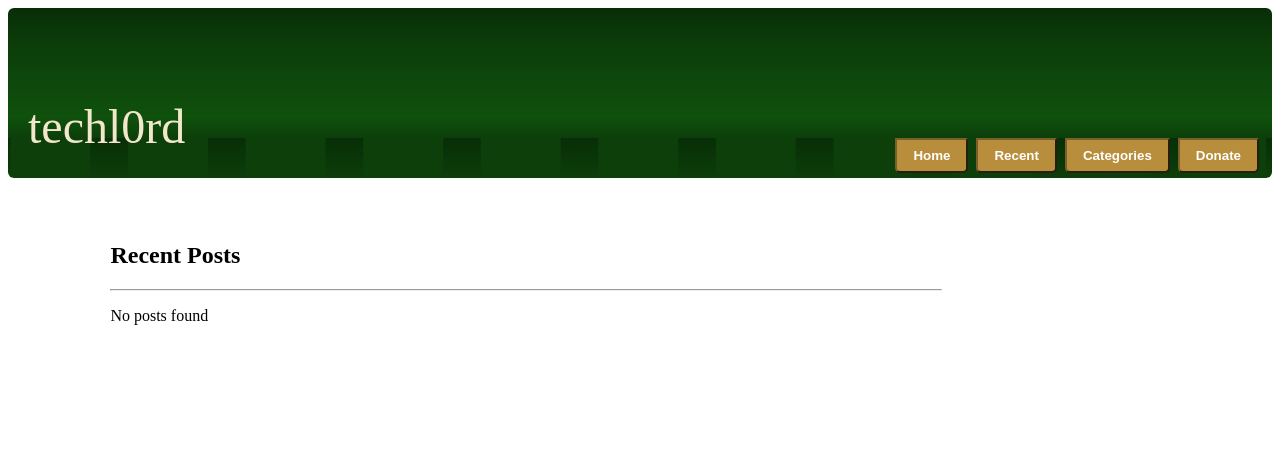
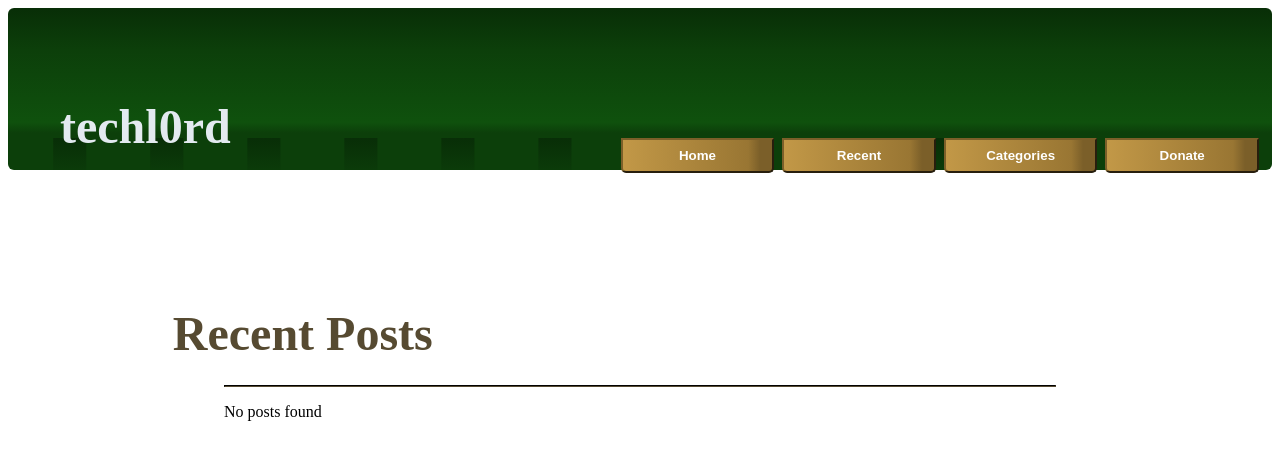
Before and after one commit to SprengerV/techl0rd2.0, a Next.js app: page /recent in a window 1280 px wide. Shown: the top 460 px of the page. Built offline with nearby package versions, Linux system fonts and the light colour scheme.

Commit message:
styling changes

```diff
--- a/components/Navbar.js
+++ b/components/Navbar.js
@@ -18,8 +18,8 @@ const pages = {
 
 const Navbar = ({ active }) => {
   return (
-    <nav className="nav navbar-primary border-primary">
-      <div className="navBrand text-light">
+    <nav className="nav navbar-primary border-primary customNavBorder">
+      <div className="navBrand text-success">
         techl0rd
       </div>
       <div className="navigation">
--- a/content/index.js
+++ b/content/index.js
@@ -39,3 +39,25 @@ export const categories = () =>
 
     return cats
   })( require.context('./', true, /\.md$/) )
+
+export const postsByCat = (cat) =>
+  (context => {
+    const keys = context.keys()
+    const docs = keys.map(context)
+    let posts = []
+    docs.forEach(doc => {
+      const { data: frontmatter } = matter(doc.default)
+      const { title, date, description, category } = frontmatter
+      const sluggedCat = category.split(' ').join('').toLowerCase()
+      if (sluggedCat === cat) {
+        const post = {
+          title,
+          date,
+          description,
+          category
+        }
+        posts = [...posts, post]
+      }
+    })
+    return posts
+  })( require.context('./', true, /\,md$/) )
--- a/pages/recent.js
+++ b/pages/recent.js
@@ -4,8 +4,10 @@ import { content } from '../content'
 
 const Recent = ({ posts }) => {
   return (<>
-    <h2>Recent Posts</h2>
-    <hr/>
+    <div className="header">
+      <h2 className="heading text-dark">Recent Posts</h2>
+      <hr className="border-dark"/>
+    </div>
     <PostsList content={ posts }/>
   </>)
 }
@@ -13,30 +15,30 @@ const Recent = ({ posts }) => {
 const PostsList = ({ content }) => {
   if (!content || !content.length) return <p>No posts found</p>
 
-    return (<>
+    return (<div className="recentList border-success">
 
-      { content.map(post => {
+      { content.map((post, i) => {
         const { frontmatter, slug } = post
         const { title, description, date } = frontmatter
 
         return (
-          <Link href={ `/posts/${ slug }` }>
-            <a>
-              <div className="card">
-                <div className="cardHeader text-light nav-info">
+          <Link key={ i } href={ `/posts/${ slug }` }>
+            <div className="card border-dark preview">
+              <a>
+                <div className="cardHeader text-success nav-info">
                  { title }
                 </div>
-                <div className="cardBody">
+              </a>
+                <div className="cardBody text-dark">
                   <p>{ date }</p>
                   <p>{ description }</p>
                 </div>
               </div>
-            </a>
           </Link>
         )
       }) }
 
-    </>)
+    </div>)
 }
 
 export async function getStaticProps() {
--- a/styles/mixins.scss
+++ b/styles/mixins.scss
@@ -11,7 +11,7 @@
 
   .#{ $btnname } {
     color: lighten( $color, 64% );
-    background-color: $color;
+    background: linear-gradient(90deg, lighten( $color, 4% ), darken( $color, 8% ) 84%, darken( $color, 16% ) 92%);
     border-color: darken( $color, 16% );
   }
   .#{ $btnname }:hover {
@@ -42,22 +42,28 @@
 @mixin nav($name, $color) {
   $navname: "nav-" + $name;
   .#{ $navname } {
-    background-color: $color;
+    background-image: linear-gradient(180deg, darken( $color, 8% ) 0%, lighten( $color, 8% ) 32%, darken( $color, 4% ) 64%, $color 76%, lighten( $color, 16% ) 90%, darken( $color, 8% ) 94%, darken( $color, 16% ) 100%);
   }
 }
 
 @mixin navbar($name, $color) {
   $navname: "navbar-" + $name;
   .#{ $navname } {
-    background-image: linear-gradient(180deg, darken( $color, 8% ) 0%, darken( $color, 4% ) 32%, $color 84%, darken( $color, 4% ) 100% );
+    background-image: linear-gradient(180deg, darken( $color, 8% ) 0%, darken( $color, 4% ) 32%, $color 88%, darken( $color, 4% ) 96% );
   }
 }
 
 @mixin text($name, $color) {
   $txtname: "text-" + $name;
   .#{ $txtname } {
-    color: $color;
+    color: darken( $color, 4% );
+  }
+  a:hover .#{ $txtname } {
+    color: darken( $color, 16% );
     text-decoration: none;
+  }
+  a:visited .#{ $txtname } {
+    color: darke( $color, 24% );
   }
 }
 
--- a/styles/rules.scss
+++ b/styles/rules.scss
@@ -6,9 +6,9 @@
 }
 
 .card {
-  border: 4px solid $dark;
+  border-width: 4px;
+  border-style: outset;
   border-radius: 4px;
-
   margin: 4vh 2vw 0 2vw;
 }
 
@@ -17,20 +17,45 @@
 }
 
 .cardHeader {
-  width: inherit;
-  height: 2rem;
-  font-size: 32px;
+  font-size: 24px;
+  padding: 12px;
+  border-bottom: inherit;
 }
 
 .content {
   width: 65vw;
-  margin: 8vh auto auto 8vw;
+  margin: 8vh auto auto auto;
+}
+
+.header {
+  font-size: 32px;
+  position: relative;
+}
+
+.headerDate {
+  display: inline-block;
+  position: relative;
+  right: -24vw;
+  bottom: -32px;
+}
+
+.heading {
+  display: inline-block;
+  position: relative;
+  left: -4vw;
+  bottom: -32px;
+}
+
+.main {
+  border-right-width: 2px;
+  border-right-style: inset;
+  min-height: 32vh;
 }
 
 .nav {
   width: 100%;
   height: 130px;
-  border-width: 0 0 40px 0;
+  border-width: 0 0 32px 0;
   border-style: $navEdge;
   border-radius: 6px;
   position: relative;
@@ -38,10 +63,10 @@
 
 .navBrand {
   font-size: 48px;
-
+  font-weight: bolder;
   display: inline-block;
   position: absolute;
-  left: 20px;
+  left: 52px;
   bottom: -16px;
 }
 
@@ -49,6 +74,7 @@
   @extend .btn;
   border-radius: 0 0 5px 5px;
   margin-left: 8px;
+  width: 12vw;
 }
 
 .navigation {
@@ -62,7 +88,11 @@
   margin: 10px;
 }
 
+.preview {
+  width: 45vw;
+}
+
 .recentList {
+  @extend .main;
   list-style: none;
-
 }
--- a/styles/variables.scss
+++ b/styles/variables.scss
@@ -1,11 +1,11 @@
 $primary: #0f510d;
 $secondary: #b88e3d;
 $light: #f2e7cb;
-$dark: #c8c3a7;
+$dark: #635538;
 $info: #805002;
 $alert: #a4eb00;
 $danger: #fa3b31;
-$success: #049cf7;
+$success: #f0f4f7;
 
 $theme-colors: (
   'primary': $primary,
```
Also changed, not shown: pages/cats/[cat].js (+5 -7 lines), pages/index.js (+9 -3 lines), pages/posts/[slug].js (+11 -6 lines).
